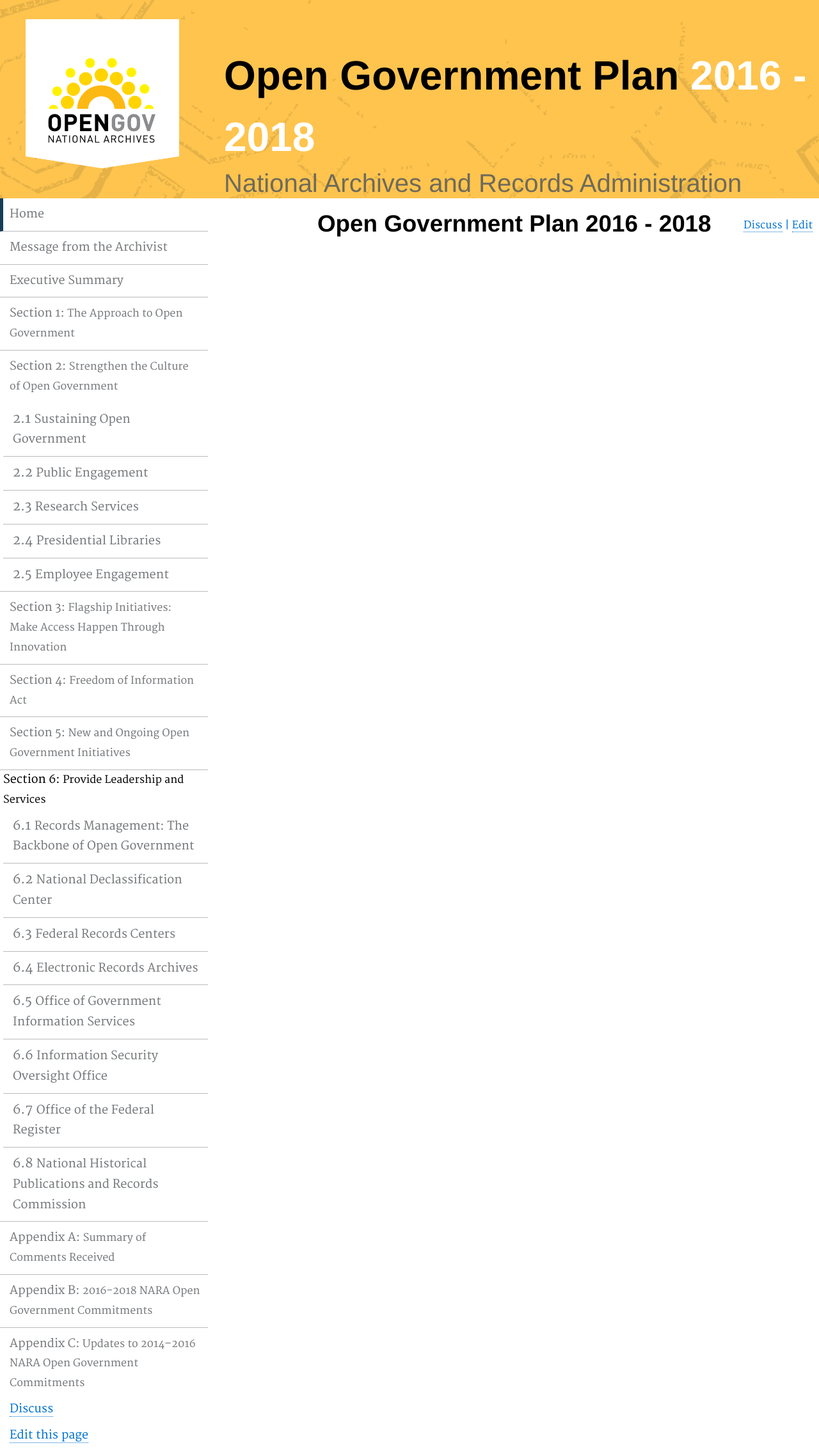
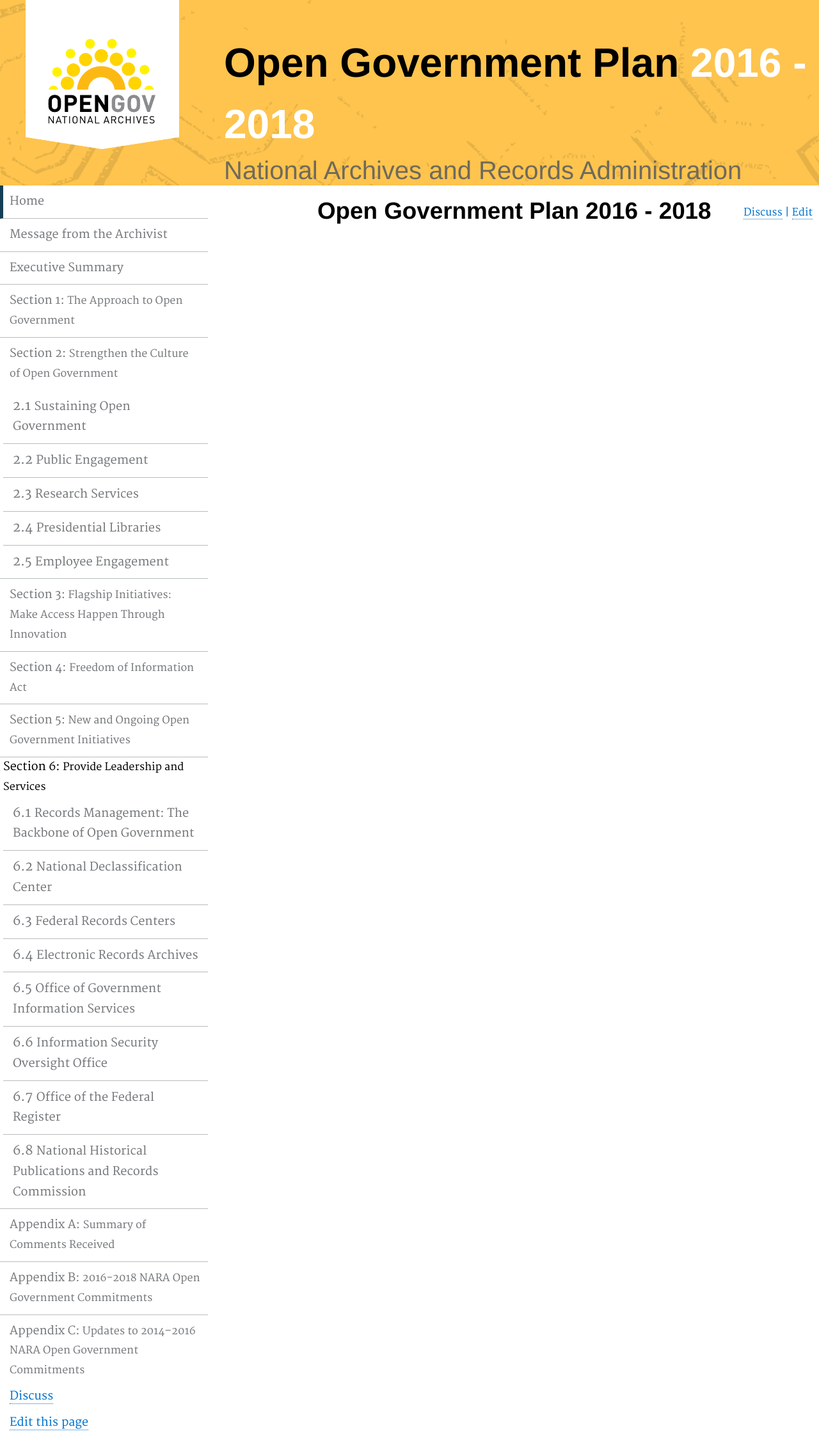
Before and after one commit to usnationalarchives/opengovplan, a Jekyll site: the page built from pages/index.md, in a window 1280 px wide. Shown: the whole page at 64% size. Built offline with Jekyll 4.4.1, drawn with Linux system fonts in a browser that asks for light colours.

Commit message:
fixed badge location

```diff
--- a/assets/css/nara.css
+++ b/assets/css/nara.css
@@ -72,14 +72,15 @@ header div.hbadge{
 
 }
 header div.hbadge img{
-  padding:30px 20px;
+  padding:0px 20px;
+  padding-bottom:20px;
 
 
 }
 header .pheader{
   display:block;
   position:relative;
-  padding-top:40px;
+  padding-top:20px;
   padding-left:250px;
 }
 
@@ -144,7 +145,8 @@ header .header_menu, header .header_menu a, header .header_menu a:link{
 
   }
   header div.hbadge img{
-    padding:30px 20px;
+    padding:0px 20px;
+    padding-bottom:20px;
 
 
   }
@@ -169,7 +171,8 @@ header .header_menu, header .header_menu a, header .header_menu a:link{
 
   }
   header div.hbadge img{
-    padding:30px 20px;
+    padding:0px 20px;
+    padding-bottom:20px;
 
 
   }
```
